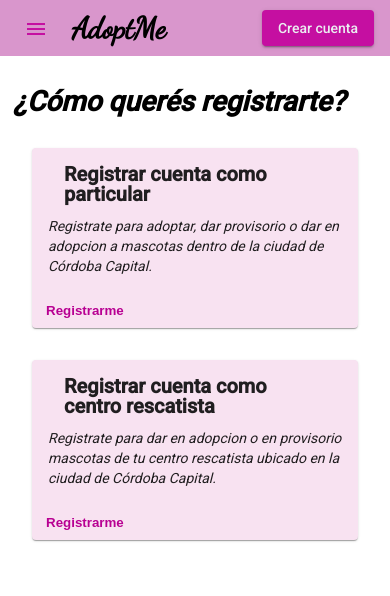
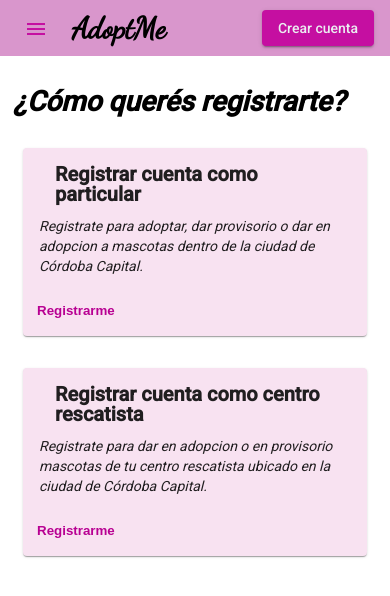
Before and after one commit to grupo5-proyecto5k4/adoptmefrontend, an Angular app: page /signup-options in a window 390 px wide. Shown: the top 596 px of the page. Built offline with nearby package versions, Linux system fonts and the light colour scheme.

Commit message:
estilos div

```diff
--- a/src/app/pages/signup-options/signup-options.component.scss
+++ b/src/app/pages/signup-options/signup-options.component.scss
@@ -12,25 +12,64 @@
 
 
   .regParticualr{
-    max-width: 600px;
-    max-height:600px ;
+    max-width: 43%;
+    max-height:40%;
     margin-top: 2rem;
     margin-left: 2rem;
-    margin-right: 2rem;
+    //margin-right: 2rem;
     background-color:#F8E2F1;
-    //float: left;
+    float: left;
+    padding-bottom:1.5rem;
 
   }
 
   .regCentroRescatista{
-    max-width: 600px;
-    max-height:600px ;
+    max-width: 43%;
+    max-height:50%;
     margin-top: 2rem;
-    margin-left: 2rem;
+    //margin-left: 2rem;
     margin-right: 2rem;
+    padding-bottom:1.5rem;
     background-color:#F8E2F1;
-    //float: right;
+    float: right;
   }
+
+
+@media(max-width: 600px){
+  .regCentroRescatista{
+     max-width: 80%;
+     float: none;
+     margin-right: auto;
+     margin-left: auto;
+
+  }
+  .regParticualr{
+    max-width: 80%;
+    float: none;
+    margin-right: auto;
+    margin-left: auto;
+  }
+}
+
+@media (min-width: 601px) and (max-width: 1084px)
+{
+
+  .regCentroRescatista{
+    max-width: 80%;
+    float: none;
+    margin-right: auto;
+    margin-left: auto;
+
+ }
+ .regParticualr{
+   max-width: 80%;
+   float: none;
+   margin-right: auto;
+   margin-left: auto;
+ }
+
+}
+
 
 #titCentro{
     font-weight:bold;
```
